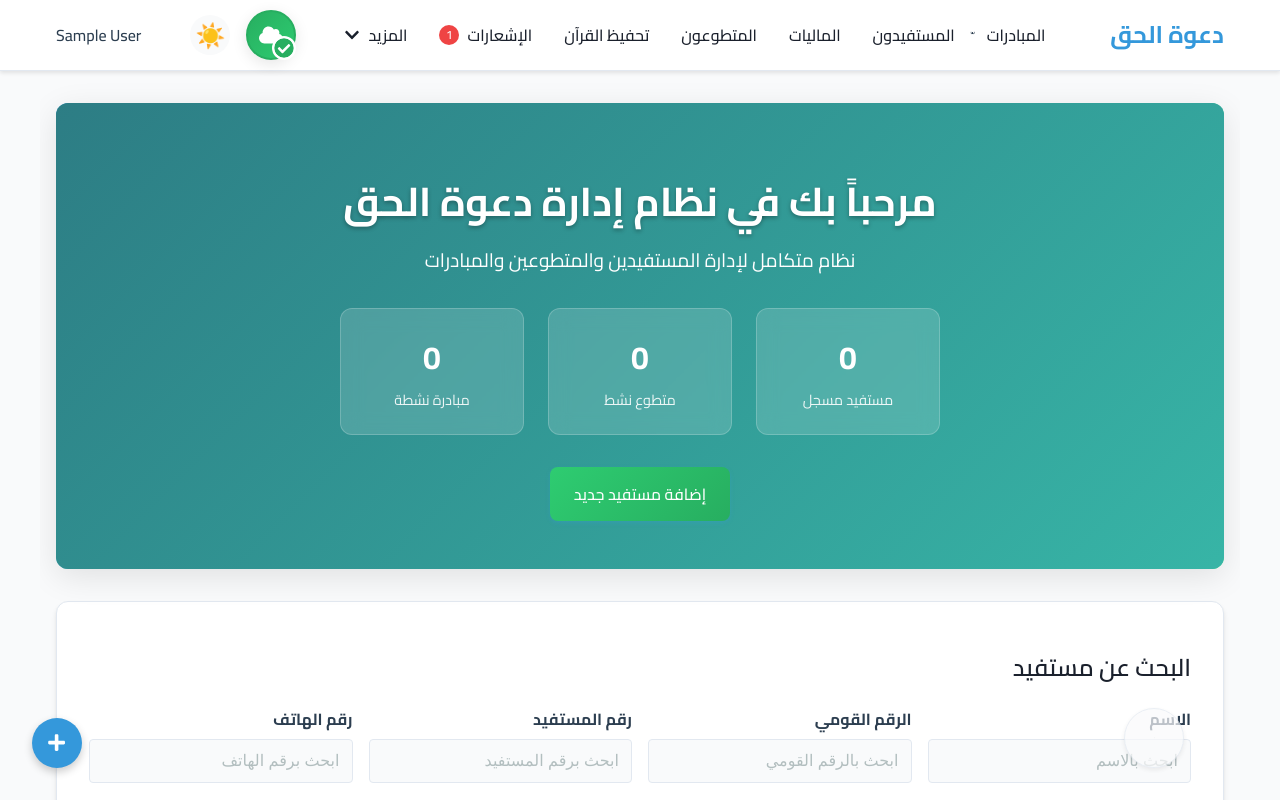
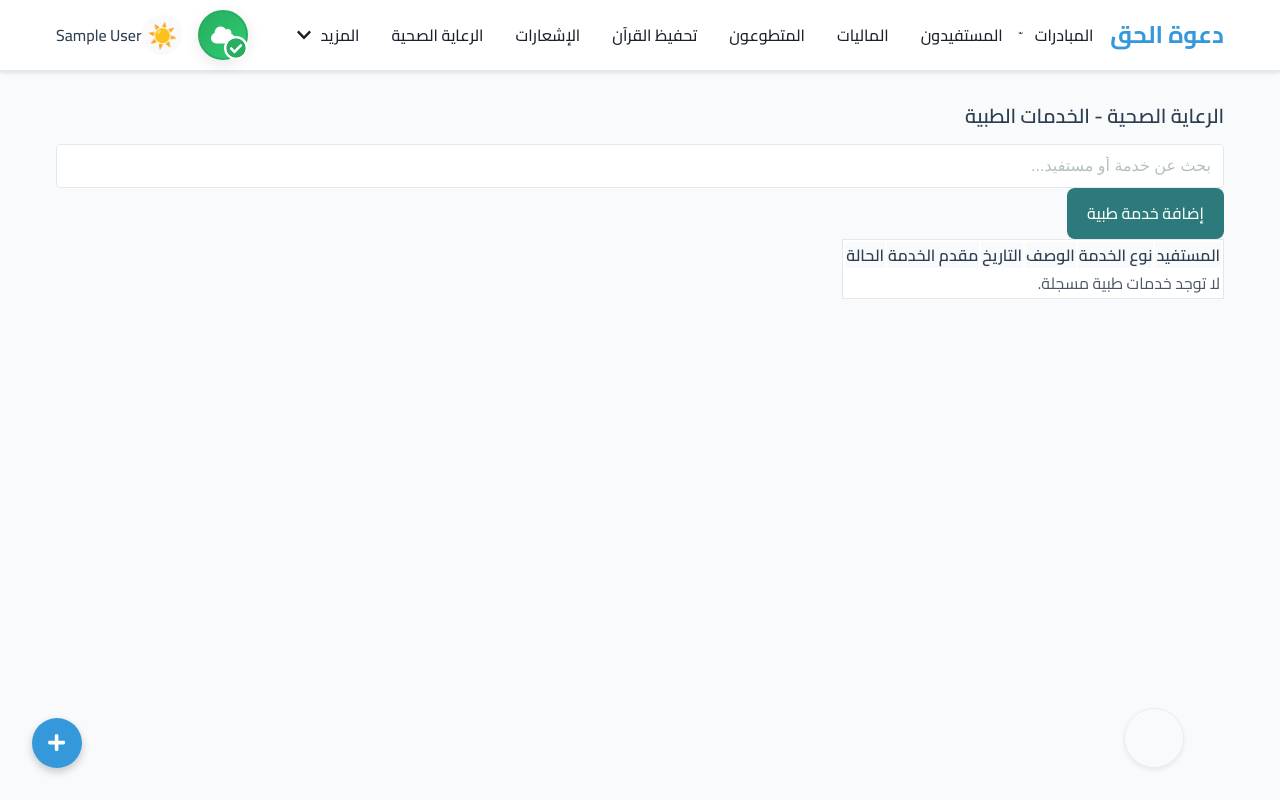
Before and after one commit to Omar-Els/new-haaq, a React (Vite) app: page /healthcare in a window 1280 px wide. Before the commit this address led to /. Shown: the top 800 px of the page. Built offline with nearby package versions, Linux system fonts and the light colour scheme; sample sign-in values are in the browser's storage.

Commit message:
feat: add interactive healthcare page and navbar link

```diff
--- a/src/components/Navbar.jsx
+++ b/src/components/Navbar.jsx
@@ -176,6 +176,11 @@ const Navbar = () => {
                   )}
                 </Link>
               </li>
+              <li className="nav-item">
+                <Link to="/healthcare" className="nav-link" onClick={closeMenu}>
+                  الرعاية الصحية
+                </Link>
+              </li>
 
 
               {isMobileView ? (
--- /dev/null
+++ b/src/features/healthcare/HealthcarePage.jsx
@@ -0,0 +1,78 @@
+import React, { useState } from 'react';
+import { useSelector, useDispatch } from 'react-redux';
+import { addHealthcareService } from './healthcareSlice';
+
+const HealthcarePage = () => {
+  const dispatch = useDispatch();
+  const services = useSelector(state => state.healthcare.services);
+  const beneficiaries = useSelector(state => state.beneficiaries.beneficiaries || []);
+  const [search, setSearch] = useState('');
+  const [showAdd, setShowAdd] = useState(false);
+  const [newService, setNewService] = useState({ beneficiaryId: '', serviceType: '', description: '', date: '', provider: '', status: 'pending' });
+
+  const filteredServices = services.filter(s =>
+    (!search || s.serviceType.includes(search) || s.description.includes(search) || (beneficiaries.find(b => b.id === s.beneficiaryId)?.name || '').includes(search))
+  );
+
+  const handleAdd = () => {
+    if (!newService.beneficiaryId || !newService.serviceType || !newService.date) return;
+    dispatch(addHealthcareService({ ...newService, id: Date.now() }));
+    setShowAdd(false);
+    setNewService({ beneficiaryId: '', serviceType: '', description: '', date: '', provider: '', status: 'pending' });
+  };
+
+  return (
+    <div className="healthcare-page">
+      <h2>الرعاية الصحية - الخدمات الطبية</h2>
+      <div className="healthcare-actions">
+        <input type="text" placeholder="بحث عن خدمة أو مستفيد..." value={search} onChange={e => setSearch(e.target.value)} />
+        <button onClick={() => setShowAdd(!showAdd)}>{showAdd ? 'إلغاء' : 'إضافة خدمة طبية'}</button>
+      </div>
+      {showAdd && (
+        <div className="add-healthcare-form">
+          <select value={newService.beneficiaryId} onChange={e => setNewService({ ...newService, beneficiaryId: e.target.value })}>
+            <option value="">اختر مستفيد</option>
+            {beneficiaries.map(b => <option key={b.id} value={b.id}>{b.name}</option>)}
+          </select>
+          <input type="text" placeholder="نوع الخدمة الطبية" value={newService.serviceType} onChange={e => setNewService({ ...newService, serviceType: e.target.value })} />
+          <input type="text" placeholder="وصف مختصر" value={newService.description} onChange={e => setNewService({ ...newService, description: e.target.value })} />
+          <input type="date" value={newService.date} onChange={e => setNewService({ ...newService, date: e.target.value })} />
+          <input type="text" placeholder="مقدم الخدمة" value={newService.provider} onChange={e => setNewService({ ...newService, provider: e.target.value })} />
+          <button onClick={handleAdd}>حفظ الخدمة</button>
+        </div>
+      )}
+      <table className="healthcare-table">
+        <thead>
+          <tr>
+            <th>المستفيد</th>
+            <th>نوع الخدمة</th>
+            <th>الوصف</th>
+            <th>التاريخ</th>
+            <th>مقدم الخدمة</th>
+            <th>الحالة</th>
+          </tr>
+        </thead>
+        <tbody>
+          {filteredServices.length === 0 && (
+            <tr><td colSpan="6">لا توجد خدمات طبية مسجلة.</td></tr>
+          )}
+          {filteredServices.map(service => {
+            const beneficiary = beneficiaries.find(b => b.id === service.beneficiaryId);
+            return (
+              <tr key={service.id}>
+                <td>{beneficiary ? beneficiary.name : 'غير معروف'}</td>
+                <td>{service.serviceType}</td>
+                <td>{service.description}</td>
+                <td>{service.date}</td>
+                <td>{service.provider}</td>
+                <td>{service.status}</td>
+              </tr>
+            );
+          })}
+        </tbody>
+      </table>
+    </div>
+  );
+};
+
+export default HealthcarePage;
--- a/src/routes/index.jsx
+++ b/src/routes/index.jsx
@@ -1,6 +1,7 @@
 import { lazy, Suspense } from 'react';
 import { Routes, Route, Navigate, BrowserRouter } from 'react-router-dom';
 import ProtectedRoute from '../components/ProtectedRoute';
+import HealthcarePage from '../features/healthcare/HealthcarePage';
 
 // Lazy loading components
 const Login = lazy(() => import('../pages/Login'));
@@ -140,6 +141,7 @@ const AppRoutes = () => {
             </ProtectedRoute>
           }
         />
+        <Route path="/healthcare" element={<HealthcarePage />} />
         <Route path="*" element={<Navigate to="/" replace />} />
       </Routes>
     </Suspense>
```
